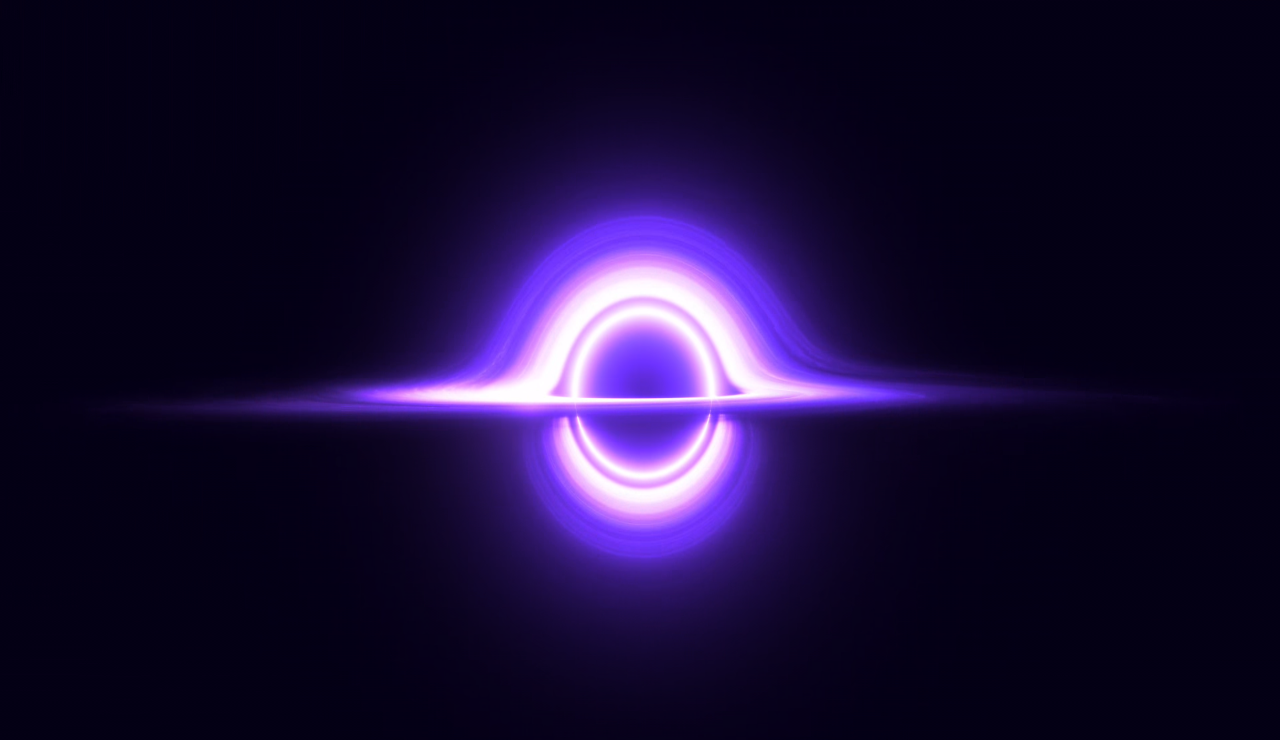
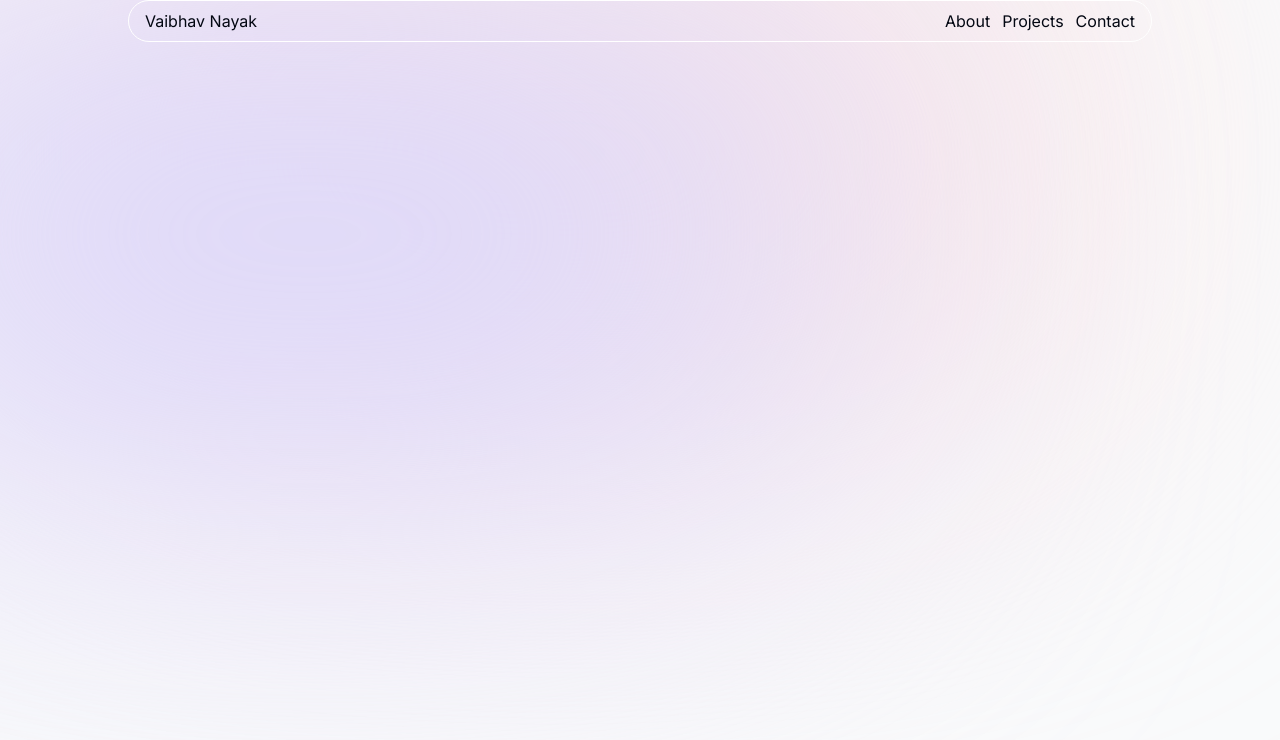
Before and after one commit to vaibhav-nayak18/portfolio, a Next.js app: page / in a window 1280 px wide. Shown: the top 740 px of the page. Built offline with nearby package versions, Linux system fonts and the light colour scheme.

Commit message:
re initialized app

```diff
--- a/src/app/globals.css
+++ b/src/app/globals.css
@@ -15,13 +15,3 @@
     --background-end-rgb: 0, 0, 0;
   }
 }
-
-body {
-  color: rgb(var(--foreground-rgb));
-  background: linear-gradient(
-      to bottom,
-      transparent,
-      rgb(var(--background-end-rgb))
-    )
-    rgb(var(--background-start-rgb));
-}
--- a/src/app/layout.tsx
+++ b/src/app/layout.tsx
@@ -1,12 +1,12 @@
-import type { Metadata } from 'next';
-import { Inter } from 'next/font/google';
-import './globals.css';
+import type { Metadata } from "next";
+import { Inter } from "next/font/google";
+import "./globals.css";
 
-const inter = Inter({ subsets: ['latin'] });
+const inter = Inter({ subsets: ["latin"] });
 
 export const metadata: Metadata = {
-  title: 'Create Next App',
-  description: 'Generated by create next app',
+  title: "Create Next App",
+  description: "Generated by create next app",
 };
 
 export default function RootLayout({
@@ -15,10 +15,12 @@ export default function RootLayout({
   children: React.ReactNode;
 }) {
   return (
-    <html lang="en">
+    <html lang="en" className="!scroll-smooth">
       <body
-        className={`${inter.className}relative h-screen w-screen overflow-hidden`}
+        className={`${inter.className} bg-gray-50 text-gray-950 relative  dark:bg-gray-900 dark:text-gray-50 dark:text-opacity-90`}
       >
+        <div className="bg-[#fbe2e3] absolute top-[-6rem] -z-10 right-[11rem] h-[31.25rem] w-[31.25rem] rounded-full blur-[10rem] sm:w-[68.75rem] dark:bg-[#946263]"></div>
+        <div className="bg-[#dbd7fb] absolute top-[-1rem] -z-10 left-[-35rem] h-[31.25rem] w-[50rem] rounded-full blur-[10rem] sm:w-[68.75rem] md:left-[-33rem] lg:left-[-28rem] xl:left-[-15rem] 2xl:left-[-5rem] dark:bg-[#676394]"></div>
         {children}
       </body>
     </html>
--- a/src/app/page.tsx
+++ b/src/app/page.tsx
@@ -1,12 +1,9 @@
-import { Background, Navbar } from '@/components';
+import { Header } from "@/components";
 
 export default function Home() {
   return (
-    <div className="w-full h-full  absolute">
-      <Background />
-      <div className="text-white absolute overflow-y-auto top-0 bottom-0 left-0 right-0">
-        {/* <Navbar /> */}
-      </div>
-    </div>
+    <main className=" max-w-5xl mx-auto ">
+      <Header />
+    </main>
   );
 }
--- a/src/components/backgroud.tsx
+++ /dev/null
@@ -1,29 +0,0 @@
-import Image from "next/image";
-import React from "react";
-
-export default function Background() {
-  return (
-    <Image
-      src={"/image.png"}
-      alt="hello"
-      className=" w-full h-full"
-      width={500}
-      height={800}
-      quality={100}
-    />
-  );
-}
-
-/*    <video
-
-      autoPlay
-      muted
-      loop
-      className=" object-cover h-full w-full "
-    >
-      <source
-        src="/blackhole.webm"
-        type="video/webm"
-      />
-    </video>
-    */
--- /dev/null
+++ b/src/components/header.tsx
@@ -0,0 +1,23 @@
+import Link from "next/link";
+
+export default function Header() {
+  return (
+    <nav className=" border border-white  rounded-3xl py-2 px-4 flex justify-between">
+      <div className="">
+        <span>Vaibhav Nayak</span>
+      </div>
+      <ul className="hidden gap-3 md:flex">
+        <li>
+          <Link href={"#about"}>About</Link>
+        </li>
+        <li>
+          <Link href={"#projects"}>Projects</Link>
+        </li>
+        <li>
+          <Link href={"#contact"}>Contact</Link>
+        </li>
+      </ul>
+      <span className="md:hidden">=</span>
+    </nav>
+  );
+}
--- a/src/components/index.ts
+++ b/src/components/index.ts
@@ -1,3 +1,2 @@
-import Navbar from './navbar';
-import Background from './backgroud';
-export { Navbar, Background };
+import Header from "./header";
+export { Header };
--- a/src/components/navbar.tsx
+++ /dev/null
@@ -1,5 +0,0 @@
-import React from 'react';
-
-export default function Navbar() {
-  return <div className="">Navbar</div>;
-}
```
Also changed, not shown: package.json (+5 -4 lines), 1 other file (tests, documents, lock files or other folders).
